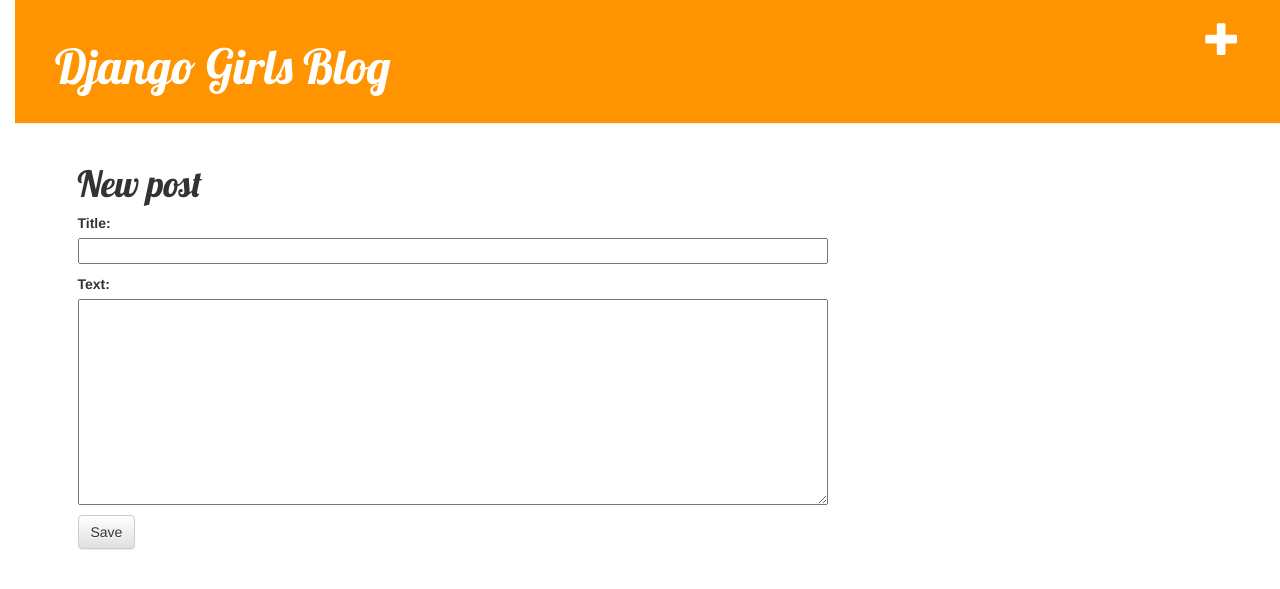
After one commit to ryhanlon/rebs-blog, a Django app: template blog/templates/blog/post_edit.html in a window 1280 px wide. The commit adds this page. Shown: the top 589 px of the page. Run offline with Django 3.2, Linux system fonts and the light colour scheme; the template is opened without the code that fills it: values that come from a table or form of the project are taken from there, others are empty; some libraries are stand-ins or nearby versions.

Commit message:
Made new template (post_edit.html) with updated views.py, urls.py

```diff
--- /dev/null
+++ b/blog/forms.py
@@ -0,0 +1,12 @@
+from django import forms
+
+from .models import Post
+
+class PostForm(forms.ModelForm):
+    """
+    Interface to edit blog posts.
+    """
+
+    class Meta:
+        model = Post
+        fields = ('title', 'text',)
--- a/blog/templates/blog/base.html
+++ b/blog/templates/blog/base.html
@@ -20,7 +20,10 @@
 
     <body>
         <div class="page-header">
+
+            <a href="{% url 'post_new' %}" class="top-menu"><span class="glyphicon glyphicon-plus"></span></a>
             <h1><a href="/">Django Girls Blog</a></h1>
+
         </div>
         <div class="content container">
             <div class="row">
--- /dev/null
+++ b/blog/templates/blog/post_edit.html
@@ -0,0 +1,14 @@
+{% extends 'blog/base.html' %}
+
+
+{% block content %}
+
+    <h1>New post</h1>
+
+    <form method="Post" class="post-form">{% csrf_token %}
+        {{ form.as_p }}
+
+        <button type="submit" class="save btn btn-default">Save</button>
+    </form>
+
+{% endblock %}
--- a/blog/urls.py
+++ b/blog/urls.py
@@ -5,4 +5,5 @@ from . import views
 urlpatterns = [
     url(r'^$', views.post_list, name='post_list'),
     url(r'^post/(?P<pk>\d+)/$', views.post_detail, name='post_detail'),
+    url('r^post/new/$', views.post_new, name='post_new'),
 ]
```
Also changed, not shown: blog/views.py (+9 -0 lines).
